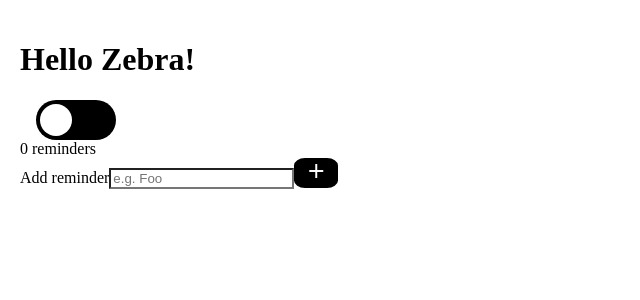
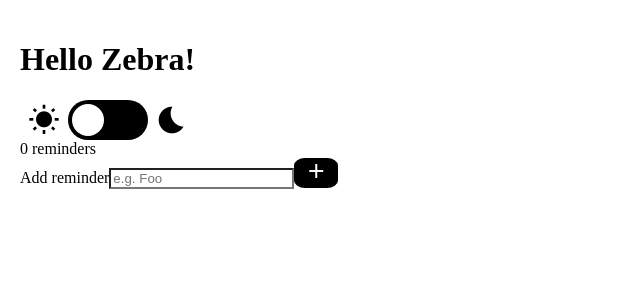
Before and after one commit to Fractalbonita/zebra-project, a React (Create React App) app: page / in a window 1280 px wide. Shown: the top 300 px of the page, without its empty margins (0-640 px from the left). Built offline with nearby package versions, Linux system fonts and the light colour scheme.

Commit message:
Exchange type for icon for material icon

```diff
--- a/src/components/ModeSwitcher.js
+++ b/src/components/ModeSwitcher.js
@@ -8,7 +8,7 @@ export default function () {
 
   return (
     <SliderContainer>
-      <Icon type="wb_sunny" />
+      <Icon icon="wb_sunny" />
       <label>
         <input
           type="checkbox"
@@ -17,7 +17,7 @@ export default function () {
         />
         <div className="slider round"></div>
       </label>
-      <Icon type="bedtime" />
+      <Icon icon="bedtime" />
     </SliderContainer>
   );
 }
```
Also changed, not shown: 1 other file (tests, documents, lock files or other folders).
